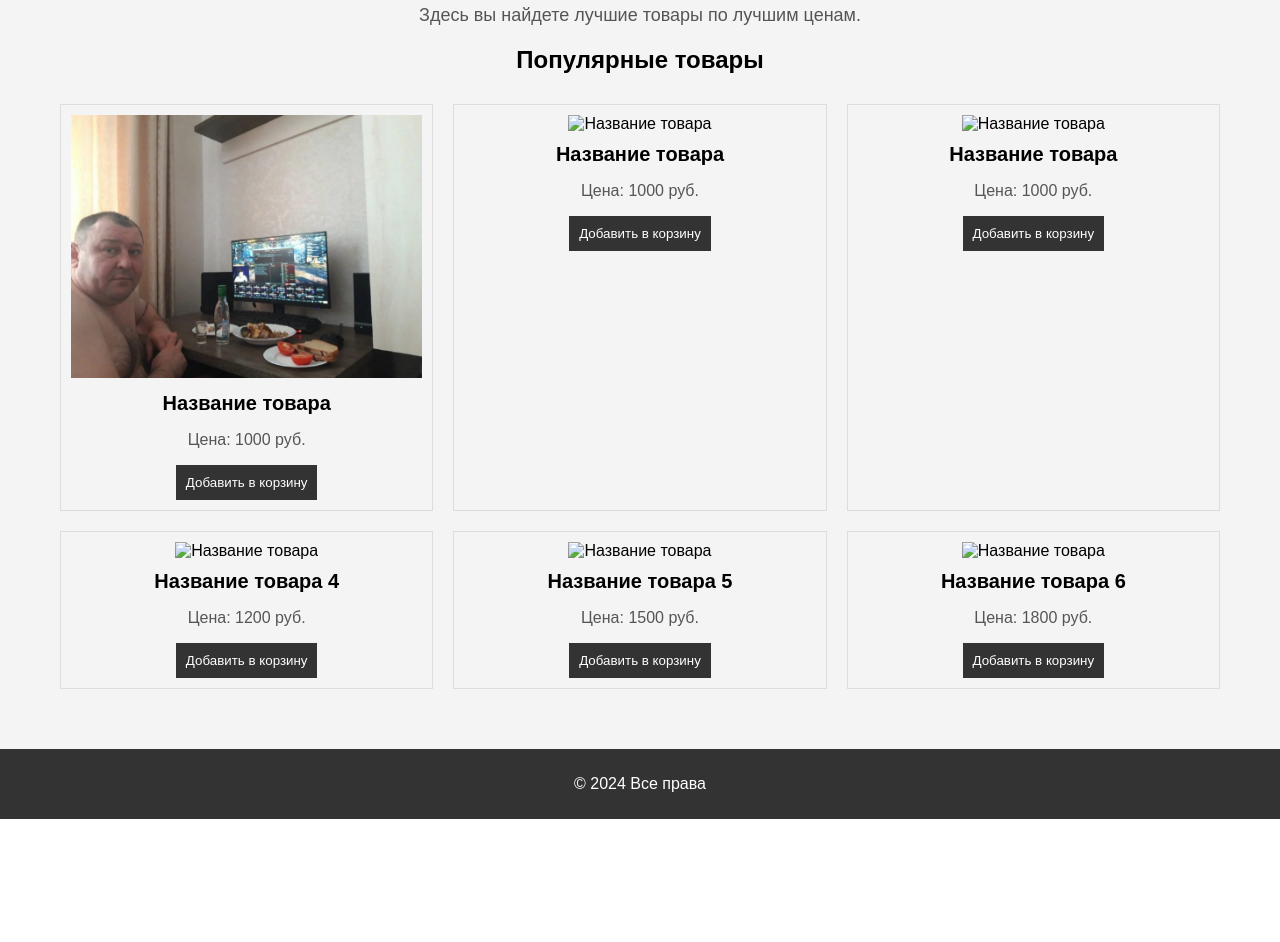
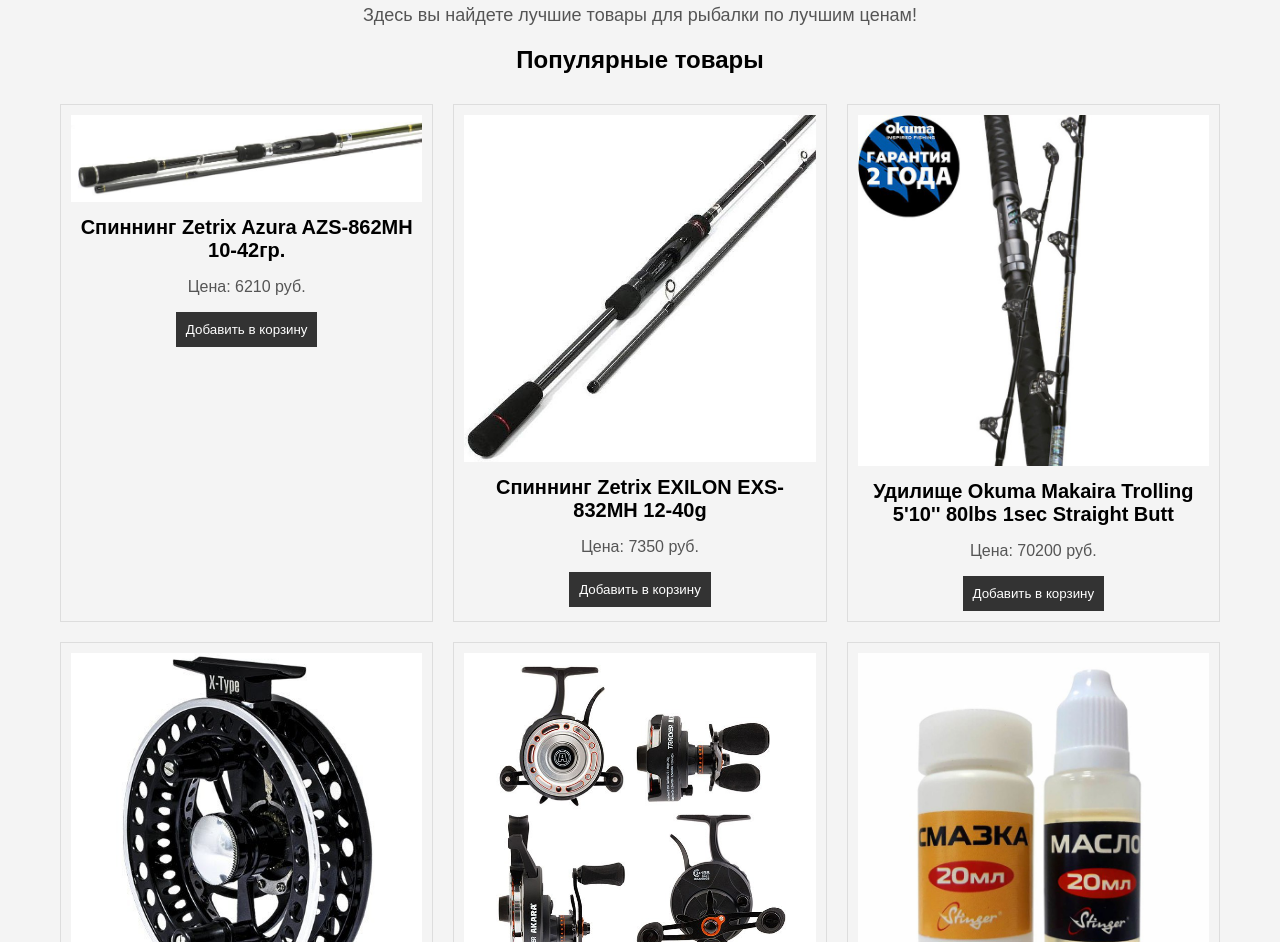
Before and after one commit to qhp21/alt2, a website: page index.html in a window 1280 px wide. Shown: the part 218-1160 px from the top of the page. Before the commit the page ends 1037 px from the top, so only its background shows below. Drawn offline with Linux system fonts and the light colour scheme.

Commit message:
update index.html

```diff
--- a/index.html
+++ b/index.html
@@ -3,12 +3,12 @@
 <head>
     <meta charset="UTF-8">
     <meta name="viewport" content="width=device-width, initial-scale=1.0">
-    <title>)</title>
+    <title>Удивительный Карп</title>
     <link rel="stylesheet" href="styles/main.css">
 </head>
 <body>
     <header>
-        <div class="logo">Разрабы дауны</div>
+        <div class="logo">Удивительный Карп</div>
         <nav>
             <ul>
                 <li><a href="#home" onclick="showSection('home')">Главная</a></li>
@@ -21,44 +21,46 @@
     <main>
         <section id="home" class="hero">
             <h1>Добро пожаловать в наш магазин!</h1>
-            <p>Здесь вы найдете лучшие товары по лучшим ценам.</p>
+            <p>Здесь вы найдете лучшие товары для рыбалки по лучшим ценам!</p>
             <h2>Популярные товары</h2>
             <div class="product-list">
-                <div class="product-item" data-name="скуф" data-price="1000">
-                    <img src="images/skuf.jpeg" alt="Название товара">
-                    <h3>Название товара</h3>
-                    <p>Цена: 1000 руб.</p>
+                <div class="product-item" data-name="Спиннинг Zetrix Azura AZS-862MH 10-42гр.
+                " data-price="1000">
+                    <img src="images/1.jpeg" alt="Название товара">
+                    <h3>Спиннинг Zetrix Azura AZS-862MH 10-42гр.</h3>
+                    <p>Цена: 6210 руб.</p>
                     <button onclick="addToCart(this)">Добавить в корзину</button>
                 </div>
-                <div class="product-item" data-name="Товар 2" data-price="1000">
-                    <img src="path/to/image.jpg" alt="Название товара">
-                    <h3>Название товара</h3>
-                    <p>Цена: 1000 руб.</p>
+                <div class="product-item" data-name="Спиннинг Zetrix EXILON EXS-832MH 12-40g
+                " data-price="1000">
+                    <img src="images/2.jpeg" alt="Название товара">
+                    <h3>Спиннинг Zetrix EXILON EXS-832MH 12-40g</h3>
+                    <p>Цена: 7350 руб.</p>
                     <button onclick="addToCart(this)">Добавить в корзину</button>
                 </div>
-                <div class="product-item" data-name="Товар 3" data-price="1000">
-                    <img src="path/to/image.jpg" alt="Название товара">
-                    <h3>Название товара</h3>
-                    <p>Цена: 1000 руб.</p>
+                <div class="product-item" data-name="Удилище Okuma Makaira Trolling 5'10'' 80lbs 1sec Straight Butt" data-price="1000">
+                    <img src="images/3.jpeg" alt="Название товара">
+                    <h3>Удилище Okuma Makaira Trolling 5'10'' 80lbs 1sec Straight Butt</h3>
+                    <p>Цена: 70200 руб.</p>
                     <button onclick="addToCart(this)">Добавить в корзину</button>
                 </div>
-                <!-- Добавленные товары -->
-                <div class="product-item" data-name="Товар 4" data-price="1200">
-                    <img src="path/to/image4.jpg" alt="Название товара">
-                    <h3>Название товара 4</h3>
-                    <p>Цена: 1200 руб.</p>
+            </div><div class="product-list">
+                <div class="product-item" data-name="Катушка Maximus X-Type 110 проводочная" data-price="1000">
+                    <img src="images/4.jpeg" alt="Название товара">
+                    <h3>Катушка Maximus X-Type 110 проводочная</h3>
+                    <p>Цена: 19400 руб.</p>
                     <button onclick="addToCart(this)">Добавить в корзину</button>
                 </div>
-                <div class="product-item" data-name="Товар 5" data-price="1500">
-                    <img src="path/to/image5.jpg" alt="Название товара">
-                    <h3>Название товара 5</h3>
-                    <p>Цена: 1500 руб.</p>
+                <div class="product-item" data-name="Катушка зимняя Akara Tracker 3+1 bb с курком" data-price="1000">
+                    <img src="images/5.jpeg" alt="Название товара">
+                    <h3>Катушка зимняя Akara Tracker 3+1 bb с курком</h3>
+                    <p>Цена: 4590 руб.</p>
                     <button onclick="addToCart(this)">Добавить в корзину</button>
                 </div>
-                <div class="product-item" data-name="Товар 6" data-price="1800">
-                    <img src="path/to/image6.jpg" alt="Название товара">
-                    <h3>Название товара 6</h3>
-                    <p>Цена: 1800 руб.</p>
+                <div class="product-item" data-name="Набор Cмазка+Масло" data-price="1000">
+                    <img src="images/6.jpeg" alt="Название товара">
+                    <h3>Набор Cмазка+Масло</h3>
+                    <p>Цена: 520 руб.</p>
                     <button onclick="addToCart(this)">Добавить в корзину</button>
                 </div>
             </div>
```
Also changed, not shown: images/1.jpeg (added), images/2.jpeg (added), images/3.jpeg (added), images/4.jpeg (added), images/5.jpeg (added), images/6.jpeg (added), images/skuf.jpeg (deleted).
